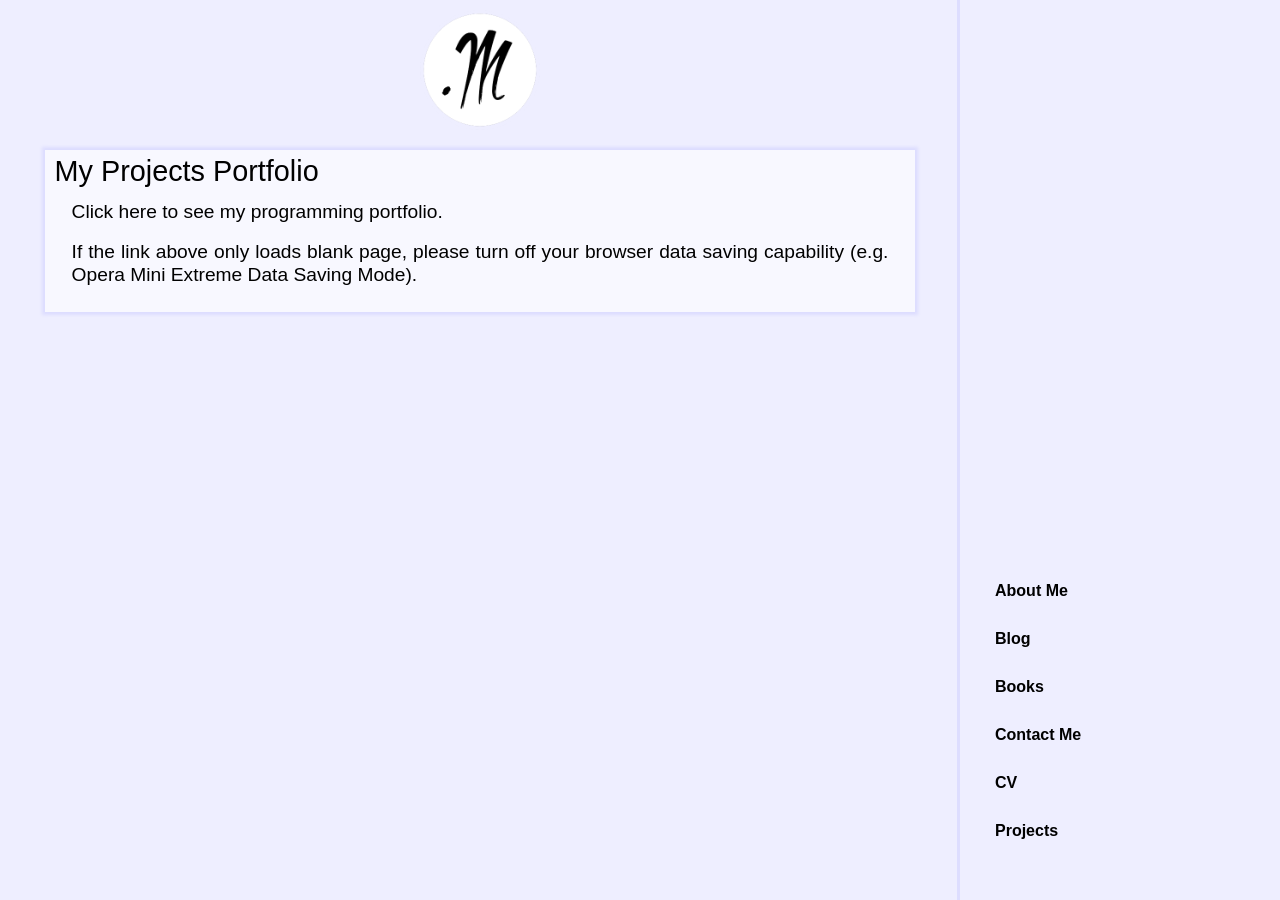
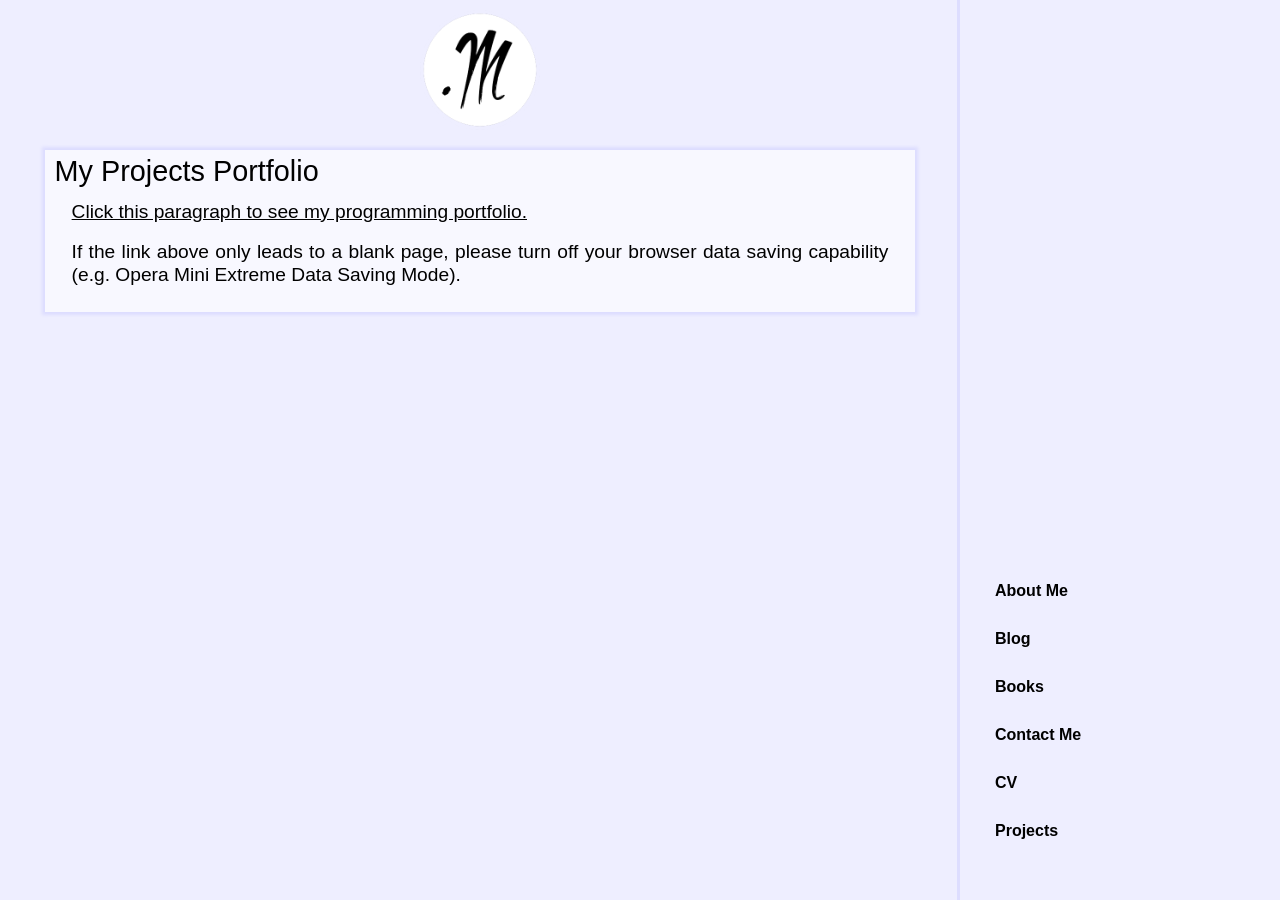
Before and after one commit to dotm/dotm.github.io, a Jekyll site: the page built from projects.html, in a window 1280 px wide. Built offline with Jekyll 4.4.1, drawn with Linux system fonts in a browser that asks for light colours.

Commit message:
Update projects.html

```diff
--- a/projects.html
+++ b/projects.html
@@ -7,7 +7,7 @@ style: /stylesheets/page.css
   {% include signature.html %}
   <article>
     <h1>My Projects Portfolio</h1>
-    <p><a href="portfolio">Click here to see my programming portfolio.</a></p>
-    <p>If the link above only loads blank page, please turn off your browser data saving capability (e.g. Opera Mini Extreme Data Saving Mode).</p>
+    <p><a href="portfolio" style="text-decoration:underline;">Click this paragraph to see my programming portfolio.</a></p>
+    <p>If the link above only leads to a blank page, please turn off your browser data saving capability (e.g. Opera Mini Extreme Data Saving Mode).</p>
   </article>
 </section>
```
